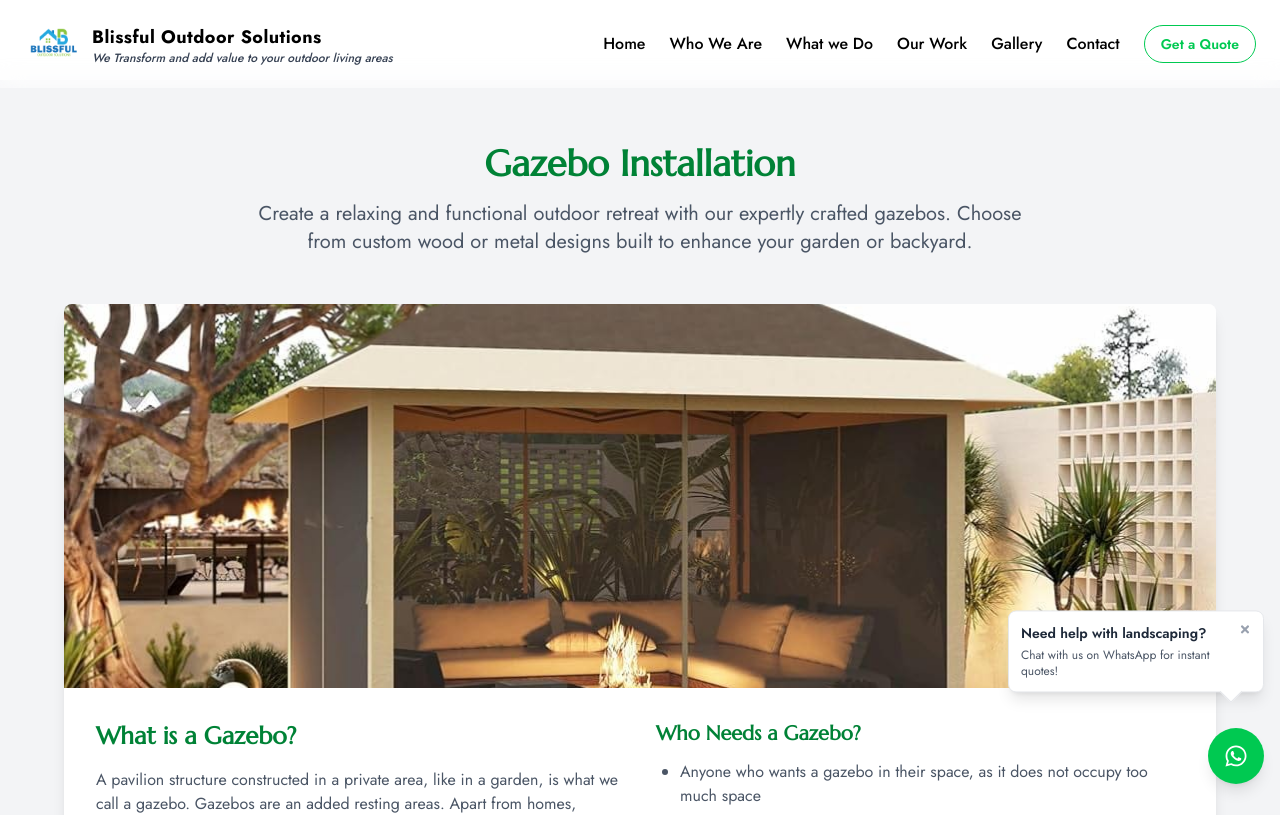
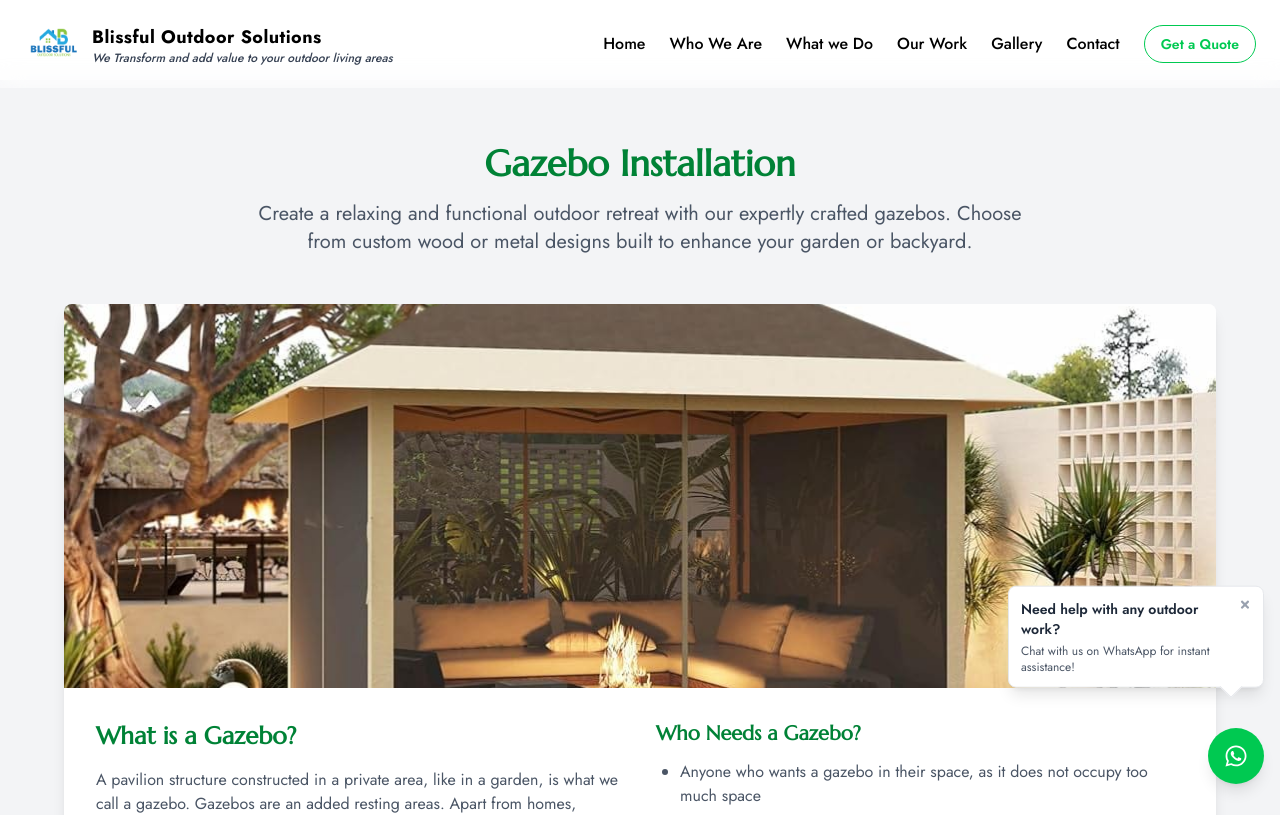
Before and after one commit to panna254/Blissful-Outdoors, a React (Vite) app: page /services/gazebo-installation in a window 1280 px wide. Shown: the top 815 px of the page. Built offline with nearby package versions, Linux system fonts and the light colour scheme.

Commit message:
Floating Whatsapp button

```diff
--- a/src/components/WhatsappButton.jsx
+++ b/src/components/WhatsappButton.jsx
@@ -2,7 +2,7 @@ import React, { useState, useEffect } from "react";
 import { FaWhatsapp, FaTimes } from "react-icons/fa";
 
 const WhatsAppButton = ({
-  message = "Hi! I'm interested in your landscaping services. Can you help me with a quote?",
+  message = "Need help with any outdoor work",
   showTooltip = true
 }) => {
   const [isVisible, setIsVisible] = useState(false);
@@ -51,10 +51,10 @@ const WhatsAppButton = ({
             <div className="flex justify-between items-start">
               <div>
                 <p className="text-sm font-semibold text-gray-800 mb-1">
-                  Need help with landscaping?
+                  Need help with any outdoor work?
                 </p>
                 <p className="text-xs text-gray-600">
-                  Chat with us on WhatsApp for instant quotes!
+                  Chat with us on WhatsApp for instant assistance!
                 </p>
               </div>
               <button
```
